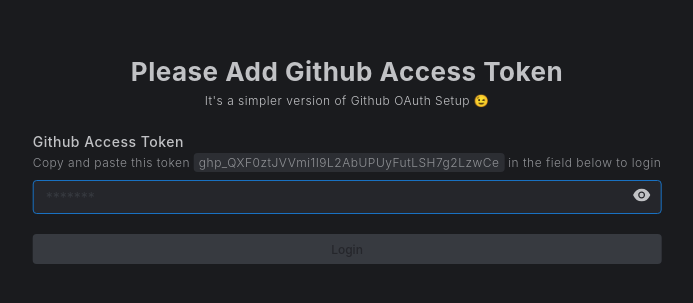
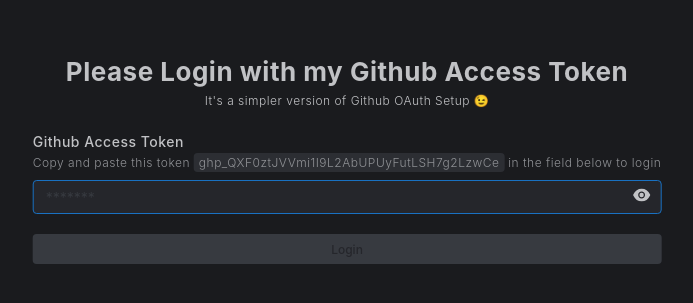
Before and after one commit to dev-newton/apex-test, a React (Vite) app: page /auth in a window 1280 px wide. Shown: the part 241-544 px from the top of the page, without its empty margins (293-986 px from the left). Built offline with nearby package versions, Linux system fonts and the light colour scheme; a web font is replaced by a local one.

Commit message:
logn msg

```diff
--- a/src/pages/Auth/Auth.tsx
+++ b/src/pages/Auth/Auth.tsx
@@ -12,7 +12,7 @@
     <>
       <div className="login">
         <div className="header">
-          <h2>Please Add Github Access Token</h2>
+          <h2>Please Login with my Github Access Token</h2>
           <small>It's a simpler version of Github OAuth Setup 😉</small>
         </div>
         <div className="login-form">
```
